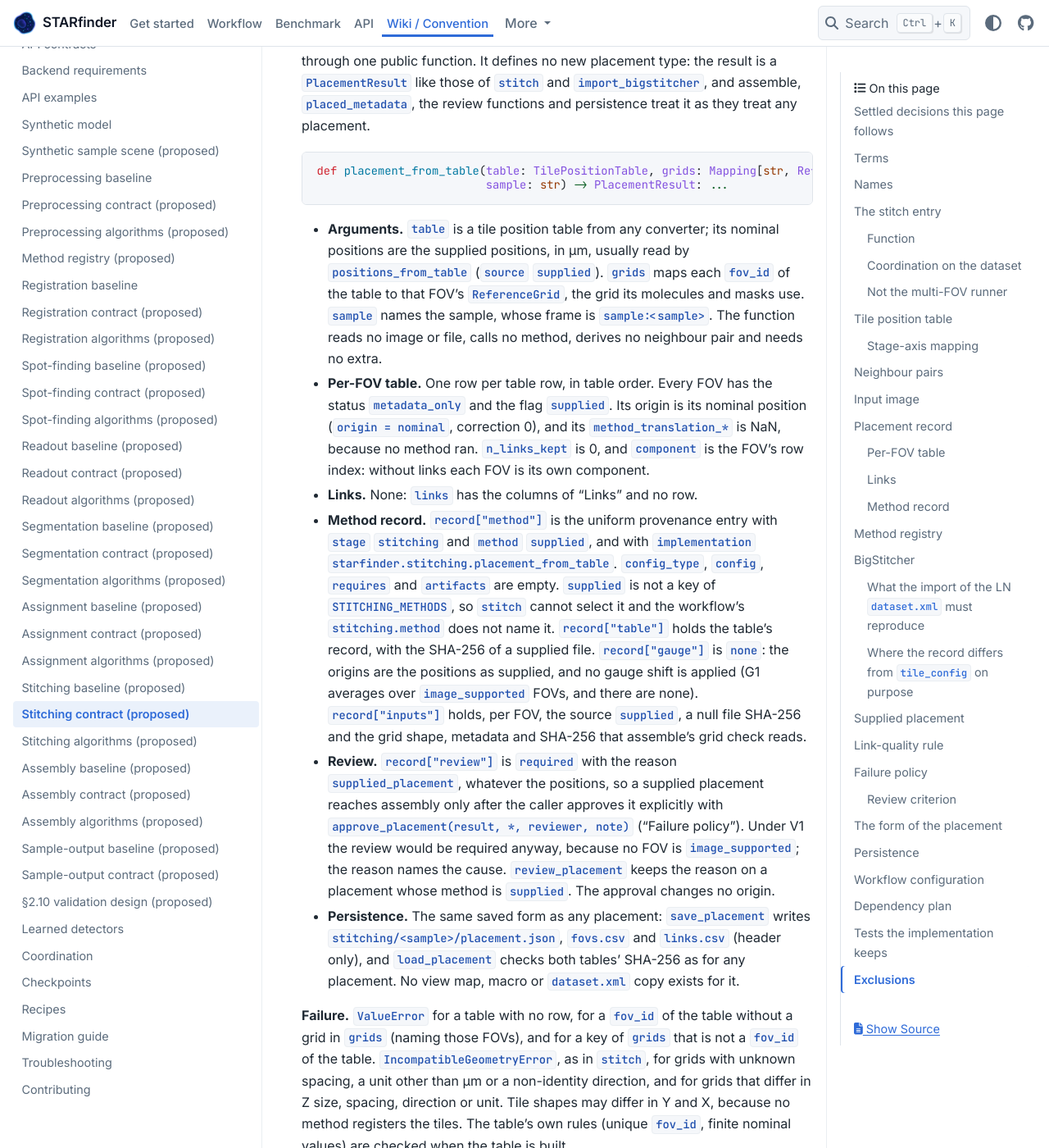
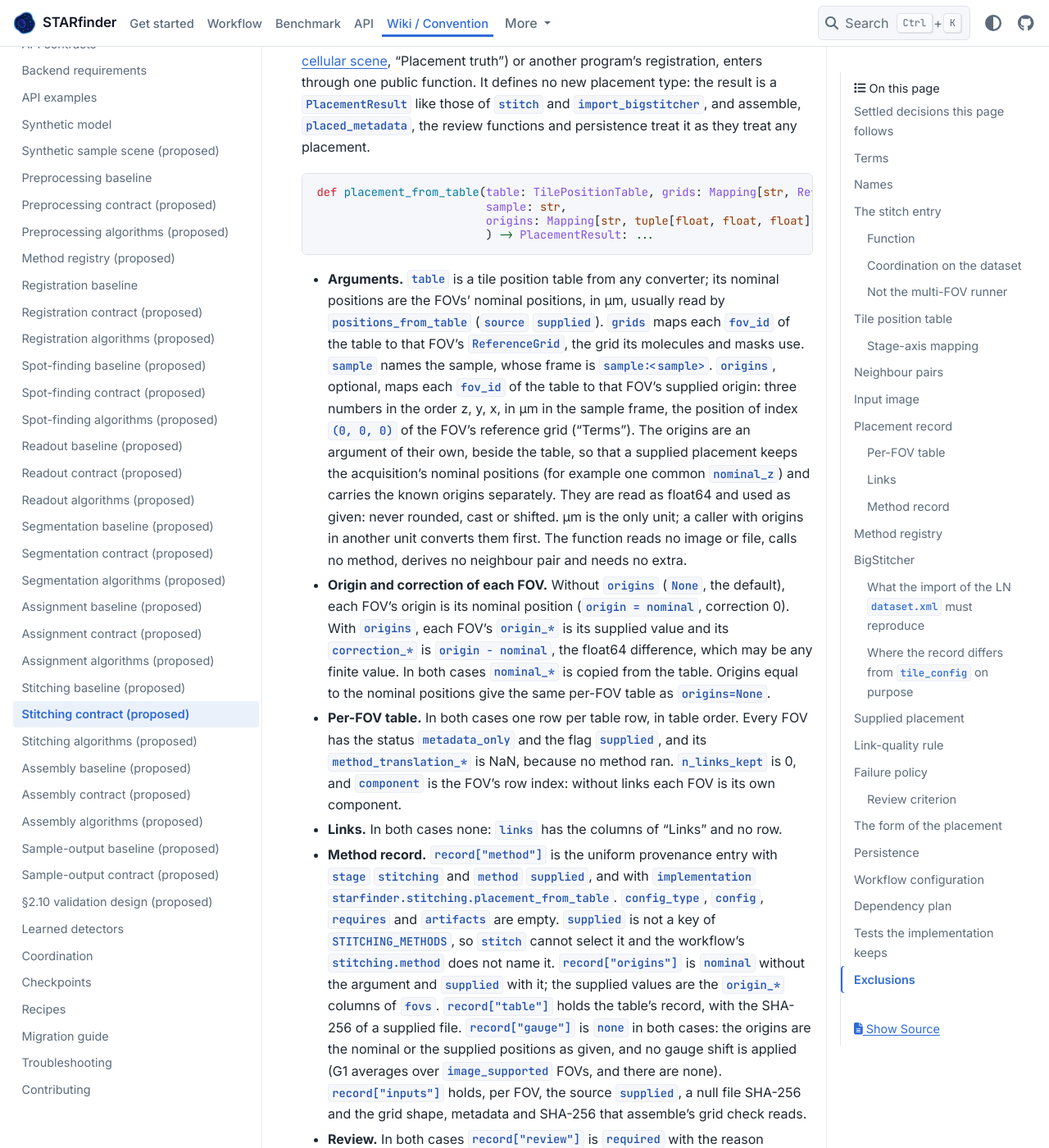
Before and after one commit to wanglab-broad/starfinder, a Sphinx documentation site: the page built from docs/stitching-contract.md, in a window 1280 px wide and 1400 px high, scrolled down 19496 px. Shown: the whole window at 82% size. Built offline with Sphinx 7.4.7 and the PyData theme 0.15.4, drawn with Linux system fonts in a browser that asks for light colours; some of the changed text lies outside the part shown.

Commit message:
feat(w-358): amend the stitching, assembly and synthetic-scene pages…
Docs-only amendment of four §2.10 pages. In docs/stitching-contract.md,
placement_from_table gains an optional `origins` argument: a mapping
from fov_id to (z, y, x) in µm, kept separate from the table's nominal
positions. With it, each FOV's origin is the supplied value and its
correction is origin − nominal. Without it, origin = nominal and
correction is 0, as before. The page states the errors (an origin
missing for a table FOV, an origin for a FOV the table lacks, an origin
that is not three finite numbers). It also states the per-FOV table,
links, method record (new key …

Linear-Issue: W-358

````diff
--- a/docs/stitching-contract.md
+++ b/docs/stitching-contract.md
@@ -109,7 +109,7 @@ New names under N1:
 | Stage axes | `StageAxisMapping` | frozen dataclass |
 | Neighbours | `neighbor_pairs`, `NeighborPair` | function, frozen dataclass |
 | Registry | `STITCHING_METHODS: dict[type, StitchingSpec]`; a method returns `MethodPlacement` | registry, frozen dataclass |
-| Supplied placement | `placement_from_table(table, grids, *, sample)` ("Supplied placement") | function |
+| Supplied placement | `placement_from_table(table, grids, *, sample, origins=None)` ("Supplied placement") | function |
 | Sample-frame metadata | `placed_metadata(result, fov_id)` | function |
 | Method | `MultiviewStitcherConfig` (`multiview_stitcher`) | config |
 | BigStitcher | `BigStitcherConfig`, `bigstitcher_macro`, `import_bigstitcher` | config, functions |
@@ -343,8 +343,8 @@ The **statuses**:
   view without a link into the reference component (one that BigStitcher's second round
   placed from metadata); BigStitcher's own position for it stays in
   `method_translation_*` ("BigStitcher"). Every FOV of a supplied placement is
-  `metadata_only` too, at `origin = nominal` and flagged `supplied` instead of `fallback`
-  ("Supplied placement").
+  `metadata_only` too, flagged `supplied` instead of `fallback`, at its supplied origin
+  when origins are given and at `origin = nominal` otherwise ("Supplied placement").
 * `placeholder`: an acquired FOV whose image is absent and was replaced by a blank of the
   tile's shape so that the BigStitcher grid stays complete (D4; only in the BigStitcher
   path, with `BigStitcherConfig.pad_missing=True`); its origin is the one BigStitcher gives
@@ -605,57 +605,102 @@ placement.
 
 ```python
 def placement_from_table(table: TilePositionTable, grids: Mapping[str, ReferenceGrid], *,
-                         sample: str) -> PlacementResult: ...
+                         sample: str,
+                         origins: Mapping[str, tuple[float, float, float]] | None = None,
+                         ) -> PlacementResult: ...
 ```
 
 * **Arguments.** `table` is a tile position table from any converter; its nominal
-  positions are the supplied positions, in µm, usually read by `positions_from_table`
+  positions are the FOVs' nominal positions, in µm, usually read by `positions_from_table`
   (`source` `supplied`). `grids` maps each `fov_id` of the table to that FOV's
   `ReferenceGrid`, the grid its molecules and masks use. `sample` names the sample, whose
-  frame is `sample:<sample>`. The function reads no image or file, calls no method, derives
-  no neighbour pair and needs no extra.
-* **Per-FOV table.** One row per table row, in table order. Every FOV has the status
-  `metadata_only` and the flag `supplied`. Its origin is its nominal position
-  (`origin = nominal`, correction 0), and its `method_translation_*` is NaN, because no
-  method ran. `n_links_kept` is 0, and `component` is the FOV's row index: without links
-  each FOV is its own component.
-* **Links.** None: `links` has the columns of "Links" and no row.
+  frame is `sample:<sample>`. `origins`, optional, maps each `fov_id` of the table to that
+  FOV's supplied origin: three numbers in the order z, y, x, in µm in the sample frame,
+  the position of index `(0, 0, 0)` of the FOV's reference grid ("Terms"). The origins are
+  an argument of their own, beside the table, so that a supplied placement keeps the
+  acquisition's nominal positions (for example one common `nominal_z`) and carries the
+  known origins separately. They are read as float64 and used as given: never rounded,
+  cast or shifted. µm is the only unit; a caller with origins in another unit converts
+  them first. The function reads no image or file, calls no method, derives no neighbour
+  pair and needs no extra.
+* **Origin and correction of each FOV.** Without `origins` (`None`, the default), each
+  FOV's origin is its nominal position (`origin = nominal`, correction 0). With `origins`,
+  each FOV's `origin_*` is its supplied value and its `correction_*` is `origin − nominal`,
+  the float64 difference, which may be any finite value. In both cases `nominal_*` is
+  copied from the table. Origins equal to the nominal positions give the same per-FOV
+  table as `origins=None`.
+* **Per-FOV table.** In both cases one row per table row, in table order. Every FOV has
+  the status `metadata_only` and the flag `supplied`, and its `method_translation_*` is
+  NaN, because no method ran. `n_links_kept` is 0, and `component` is the FOV's row index:
+  without links each FOV is its own component.
+* **Links.** In both cases none: `links` has the columns of "Links" and no row.
 * **Method record.** `record["method"]` is the uniform provenance entry with `stage`
   `stitching` and `method` `supplied`, and with `implementation`
   `starfinder.stitching.placement_from_table`. `config_type`, `config`, `requires` and
   `artifacts` are empty. `supplied` is not a key of `STITCHING_METHODS`, so `stitch` cannot
-  select it and the workflow's `stitching.method` does not name it. `record["table"]` holds
-  the table's record, with the SHA-256 of a supplied file. `record["gauge"]` is `none`: the
-  origins are the positions as supplied, and no gauge shift is applied (G1 averages over
-  `image_supported` FOVs, and there are none). `record["inputs"]` holds, per FOV, the
-  source `supplied`, a null file SHA-256 and the grid shape, metadata and SHA-256 that
-  assemble's grid check reads.
-* **Review.** `record["review"]` is `required` with the reason `supplied_placement`,
-  whatever the positions, so a supplied placement reaches assembly only after the caller
-  approves it explicitly with `approve_placement(result, *, reviewer, note)` ("Failure
-  policy"). Under V1 the review would be required anyway, because no FOV is
-  `image_supported`; the reason names the cause. `review_placement` keeps the reason on a
-  placement whose method is `supplied`. The approval changes no origin.
-* **Persistence.** The same saved form as any placement: `save_placement` writes
-  `stitching/<sample>/placement.json`, `fovs.csv` and `links.csv` (header only), and
-  `load_placement` checks both tables' SHA-256 as for any placement. No view map, macro or
-  `dataset.xml` copy exists for it.
+  select it and the workflow's `stitching.method` does not name it. `record["origins"]` is
+  `nominal` without the argument and `supplied` with it; the supplied values are the
+  `origin_*` columns of `fovs`. `record["table"]` holds the table's record, with the
+  SHA-256 of a supplied file. `record["gauge"]` is `none` in both cases: the origins are
+  the nominal or the supplied positions as given, and no gauge shift is applied (G1
+  averages over `image_supported` FOVs, and there are none). `record["inputs"]` holds, per
+  FOV, the source `supplied`, a null file SHA-256 and the grid shape, metadata and SHA-256
+  that assemble's grid check reads.
+* **Review.** In both cases `record["review"]` is `required` with the reason
+  `supplied_placement`, whatever the positions, origins and corrections, so a supplied
+  placement reaches assembly only after the caller approves it explicitly with
+  `approve_placement(result, *, reviewer, note)` ("Failure policy"). Under V1 the review
+  would be required anyway, because no FOV is `image_supported`; the reason names the
+  cause. The approval changes no origin and no correction.
+* **Persistence.** In both cases the same saved form as any placement: `save_placement`
+  writes `stitching/<sample>/placement.json` (with `origins`), `fovs.csv` (the nominal,
+  origin and correction columns) and `links.csv` (header only), and `load_placement`
+  checks both tables' SHA-256 as for any placement. No view map, macro or `dataset.xml`
+  copy exists for it.
+
+**What the review functions report.** `review_placement(result, policy)` keeps, on a
+placement whose method is `supplied`, the review `required` with the reasons exactly
+`[supplied_placement]`; it adds no flag and changes no status, whatever the corrections.
+A correction that is not zero, of any size, including one above `max_residual_um`
+(default 1.0 µm, "Review criterion") or above `max_correction_fraction` of a nominal
+overlap, sets neither `residual_above_tolerance` nor `correction_above_bound`: the
+residual check reads kept links, and the correction bound reads the overlap widths of the
+FOV's registered pairs, and a supplied placement has neither. Nor does the components
+check make a FOV `failed`, although each FOV is its own component. The corrections are
+part of what the caller approves: they are columns of `fovs`, whose SHA-256 the approval
+records. `approve_placement` is required before assemble accepts the placement, with or
+without `origins` and whatever the corrections.
+
+**In assembly.** Assemble reads a supplied placement as any other ({doc}`assembly-contract`):
+sample coordinates and ownership come from `origin_*`, and check 8 ("One layer") reads
+`nominal_z`. A table with one common `nominal_z` therefore passes check 8 whatever the z
+of the supplied origins, and a table whose `nominal_z` differ is refused with or without
+`origins`.
 
 **Failure.** `ValueError` for a table with no row, for a `fov_id` of the table without a
 grid in `grids` (naming those FOVs), and for a key of `grids` that is not a `fov_id` of the
-table. `IncompatibleGeometryError`, as in `stitch`, for grids with unknown spacing, a unit
-other than µm or a non-identity direction, and for grids that differ in Z size, spacing,
-direction or unit. Tile shapes may differ in Y and X, because no method registers the
-tiles. The table's own rules (unique `fov_id`, finite nominal values) are checked when the
-table is built.
+table. With `origins`, `ValueError` naming the FOVs for a `fov_id` of the table without an
+origin in `origins`, for a key of `origins` that is not a `fov_id` of the table, and for an
+origin that is not three finite numbers (NaN or ±inf on any axis, or another number of
+values); an empty mapping is therefore refused for every FOV, and only `None` omits the
+origins. `IncompatibleGeometryError`, as in `stitch`, for grids with unknown spacing, a
+unit other than µm or a non-identity direction, and for grids that differ in Z size,
+spacing, direction or unit. Tile shapes may differ in Y and X, because no method registers
+the tiles. The table's own rules (unique `fov_id`, finite nominal values) are checked when
+the table is built.
 
 A test can check it with these assertions: the result is a `PlacementResult`; its `fovs`
-rows equal the table's `fov_id`s in order, each `metadata_only` with the flag `supplied`,
-origins equal to the nominal values exactly and corrections 0; `links` has no row;
-`record["method"]["method"]` is `supplied`; review is `required` with the reason
-`supplied_placement`; assemble refuses the result with `PlacementReviewRequiredError` until
-`approve_placement` has run; a save and load round trip returns equal tables and record;
-and a table FOV without a grid raises `ValueError` naming it. The arithmetic is in
+rows equal the table's `fov_id`s in order, each `metadata_only` with the flag `supplied`;
+without `origins`, origins equal to the nominal values exactly and corrections 0; with
+`origins`, origins equal to the supplied values exactly and corrections equal to
+`origin − nominal` exactly, also above 1.0 µm; `links` has no row;
+`record["method"]["method"]` is `supplied`; `record["origins"]` is `nominal` or
+`supplied`; review is `required` with the reason `supplied_placement`, and
+`review_placement` adds no flag; assemble refuses the result with
+`PlacementReviewRequiredError` until `approve_placement` has run; a save and load round
+trip returns equal tables and record; a table FOV without a grid raises `ValueError` naming
+it; and a table FOV without an origin, an origin for a FOV the table lacks and an origin
+with a NaN or infinite value each raise `ValueError` naming the FOV. The arithmetic is in
 {doc}`stitching-algorithms` ("Supplied placement").
 
 ## Link-quality rule
@@ -692,8 +737,8 @@ As agreed on 2026-09-27:
    translation kept as a diagnostic, and `metadata_only` only with `fallback="nominal"`
    ("BigStitcher"). BigStitcher's two-round strategy is today's built-in fallback inside
    Fiji; the import does not adopt its result as a placement unless the caller opts in.
-   Whether the macro's default should switch to a one-round strategy is an open choice
-   (worker notes).
+   The macro keeps the two-round strategy as its default (decided at the W-329 review,
+   2026-10-06); `BigStitcherConfig` records it ("BigStitcher").
 
 ### Review criterion
 
````
Also changed, not shown: docs/assembly-contract.md (+5 -3 lines), docs/stitching-algorithms.md (+22 -14 lines), docs/synthetic-sample-scene.md (+11 -4 lines).
